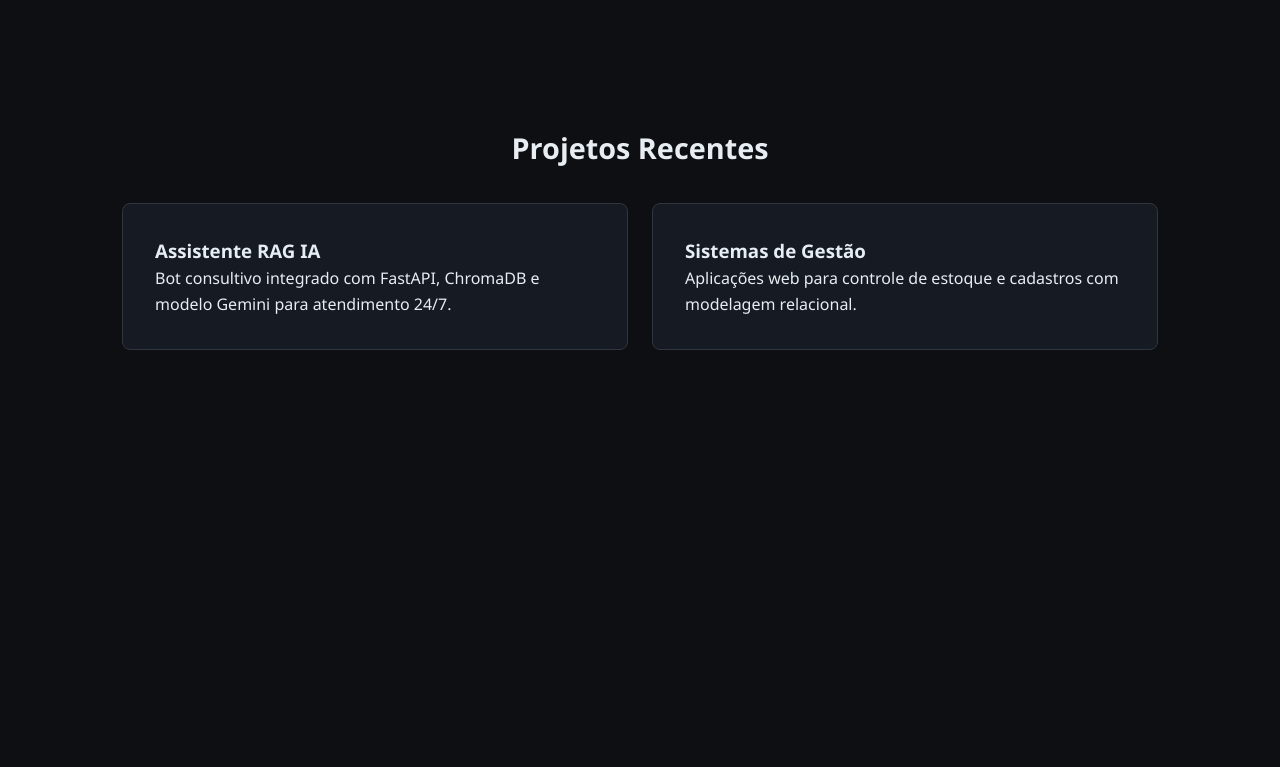
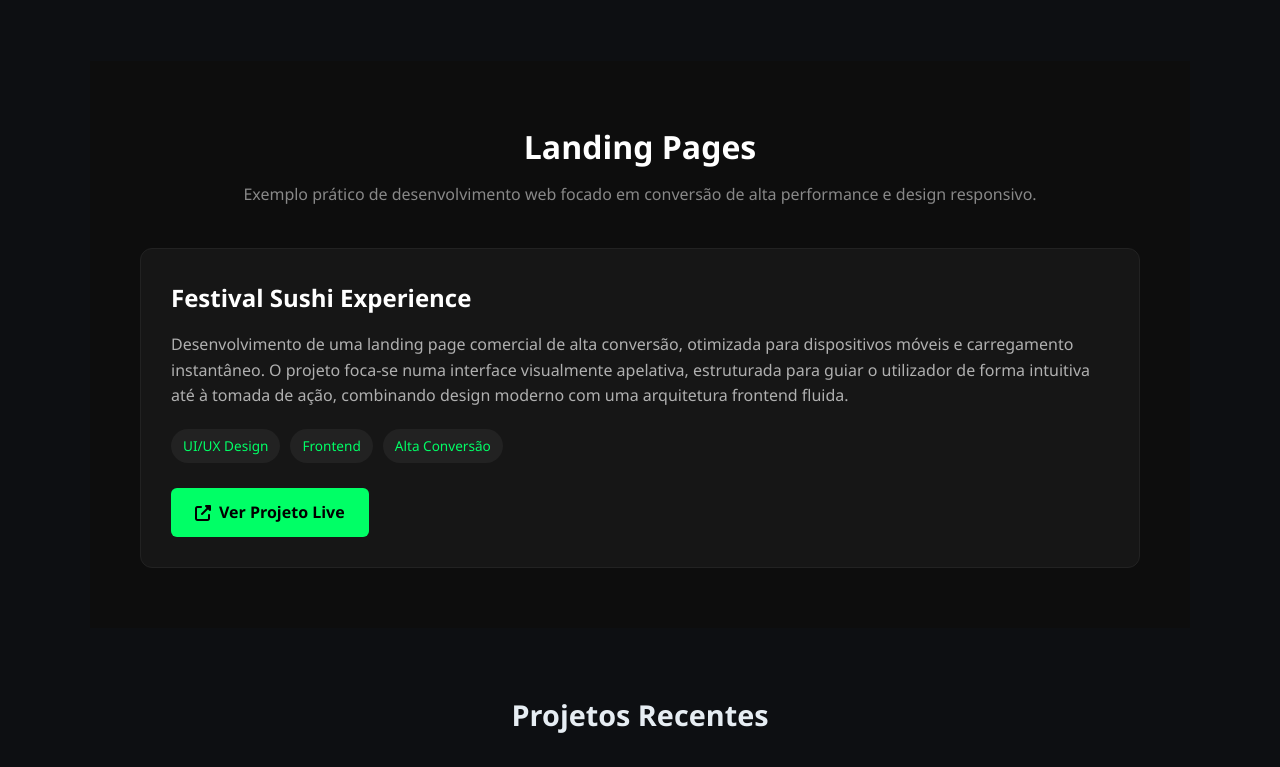
Before and after one commit to Kottwitz/Portfolio-venda, a plain HTML site: page frontend-portfolio/index.html in a window 1280 px wide. Shown: the part 1488-2255 px from the top of the page. Before the commit the page ends 1902 px from the top, so only its background shows below. Drawn offline with Linux system fonts and the light colour scheme.

Commit message:
Adiciona secao de projetos em destaque com landing page do Festival Sushi

```diff
--- a/frontend-portfolio/index.html
+++ b/frontend-portfolio/index.html
@@ -1,5 +1,6 @@
 <!DOCTYPE html>
 <html lang="pt-BR">
+
 <head>
     <meta charset="UTF-8">
     <meta name="viewport" content="width=device-width, initial-scale=1.0">
@@ -7,6 +8,7 @@
     <link rel="stylesheet" href="styles.css">
     <link rel="stylesheet" href="https://cdnjs.cloudflare.com/ajax/libs/font-awesome/6.4.0/css/all.min.css">
 </head>
+
 <body>
     <header class="header">
         <nav class="nav-container">
@@ -25,7 +27,8 @@
             <div class="hero-content">
                 <span class="badge">Desenvolvedor Full Stack & Mobile</span>
                 <h1>Transformando ideias em software de alto impacto.</h1>
-                <p>Especialista em Landing Pages de alta conversão, Apps Android, E-commerces e Sistemas Web com bancos de dados relacionais.</p>
+                <p>Especialista em Landing Pages de alta conversão, Apps Android, E-commerces e Sistemas Web com bancos
+                    de dados relacionais.</p>
                 <div class="hero-btns">
                     <a href="https://wa.me/5547988258610" target="_blank" class="btn-primary">
                         <i class="fab fa-whatsapp"></i> Fazer Orçamento
@@ -43,12 +46,14 @@
                 <div class="sobre-card">
                     <i class="fas fa-code"></i>
                     <h3>Desenvolvimento Direto</h3>
-                    <p>Atendimento autônomo, focado em entregas ágeis, código limpo e sem a burocracia de grandes agências.</p>
+                    <p>Atendimento autônomo, focado em entregas ágeis, código limpo e sem a burocracia de grandes
+                        agências.</p>
                 </div>
                 <div class="sobre-card">
                     <i class="fas fa-database"></i>
                     <h3>Arquitetura Sólida</h3>
-                    <p>Experiência com Python, FastAPI, C#, PostgreSQL e integrações modernas com Inteligência Artificial.</p>
+                    <p>Experiência com Python, FastAPI, C#, PostgreSQL e integrações modernas com Inteligência
+                        Artificial.</p>
                 </div>
             </div>
         </section>
@@ -75,6 +80,37 @@
                     <i class="fas fa-server"></i>
                     <h3>Sistemas Web & APIs</h3>
                     <p>Sistemas relacionais com bancos de dados (PostgreSQL/SQL) e automações personalizadas.</p>
+                </div>
+            </div>
+        </section>
+
+        <section id="projetos-destaque" class="portfolio-section">
+            <div class="container">
+                <h2 class="section-title">Landing Pages</h2>
+                <p class="section-subtitle">Exemplo prático de desenvolvimento web focado em conversão de alta
+                    performance e design responsivo.</p>
+
+                <div class="project-card">
+                    <div class="project-info">
+                        <h3>Festival Sushi Experience</h3>
+                        <p>
+                            Desenvolvimento de uma landing page comercial de alta conversão, otimizada para dispositivos
+                            móveis e carregamento instantâneo.
+                            O projeto foca-se numa interface visualmente apelativa, estruturada para guiar o utilizador
+                            de forma intuitiva até à tomada de ação, combinando design moderno com uma arquitetura
+                            frontend fluida.
+                        </p>
+                        <div class="project-tags">
+                            <span>UI/UX Design</span>
+                            <span>Frontend</span>
+                            <span>Alta Conversão</span>
+                        </div>
+                        <div class="project-actions">
+                            <a href="https://festivalsushi.netlify.app/" target="_blank" class="btn-primary">
+                                <i class="fas fa-external-link-alt"></i> Ver Projeto Live
+                            </a>
+                        </div>
+                    </div>
                 </div>
             </div>
         </section>
@@ -135,4 +171,5 @@
 
     <script src="script.js"></script>
 </body>
+
 </html>
--- a/frontend-portfolio/styles.css
+++ b/frontend-portfolio/styles.css
@@ -324,4 +324,89 @@ section h2 {
     margin-left: 0.5rem;
     border-radius: 4px;
     cursor: pointer;
+}/* Estilos para a Secção de Projetos em Destaque */
+.portfolio-section {
+    padding: 60px 20px;
+    background-color: #0d0d0d; /* Fundo escuro minimalista */
+    color: #e0e0e0;
 }
+
+.container {
+    max-width: 1000px;
+    margin: 0 auto;
+}
+
+.section-title {
+    font-size: 2rem;
+    font-weight: 700;
+    margin-bottom: 10px;
+    color: #ffffff;
+    text-align: center;
+}
+
+.section-subtitle {
+    text-align: center;
+    color: #888;
+    margin-bottom: 40px;
+    font-size: 1rem;
+}
+
+.project-card {
+    background: #161616;
+    border: 1px solid #222;
+    border-radius: 12px;
+    padding: 30px;
+    transition: transform 0.3s ease, border-color 0.3s ease;
+}
+
+.project-card:hover {
+    transform: translateY(-4px);
+    border-color: #00ff66; /* Detalhe em tom neon/verde coerente com o teu estilo */
+}
+
+.project-info h3 {
+    font-size: 1.5rem;
+    margin-bottom: 15px;
+    color: #ffffff;
+}
+
+.project-info p {
+    font-size: 1rem;
+    line-height: 1.6;
+    color: #b0b0b0;
+    margin-bottom: 20px;
+}
+
+.project-tags {
+    display: flex;
+    gap: 10px;
+    margin-bottom: 25px;
+    flex-wrap: wrap;
+}
+
+.project-tags span {
+    background: #222;
+    color: #00ff66;
+    padding: 6px 12px;
+    border-radius: 20px;
+    font-size: 0.85rem;
+    font-weight: 500;
+}
+
+.btn-primary {
+    display: inline-flex;
+    align-items: center;
+    gap: 8px;
+    background-color: #00ff66;
+    color: #000;
+    padding: 12px 24px;
+    border-radius: 6px;
+    font-weight: 600;
+    text-decoration: none;
+    transition: background-color 0.2s ease, opacity 0.2s ease;
+}
+
+.btn-primary:hover {
+    opacity: 0.9;
+    background-color: #00cc52;
+}
```
